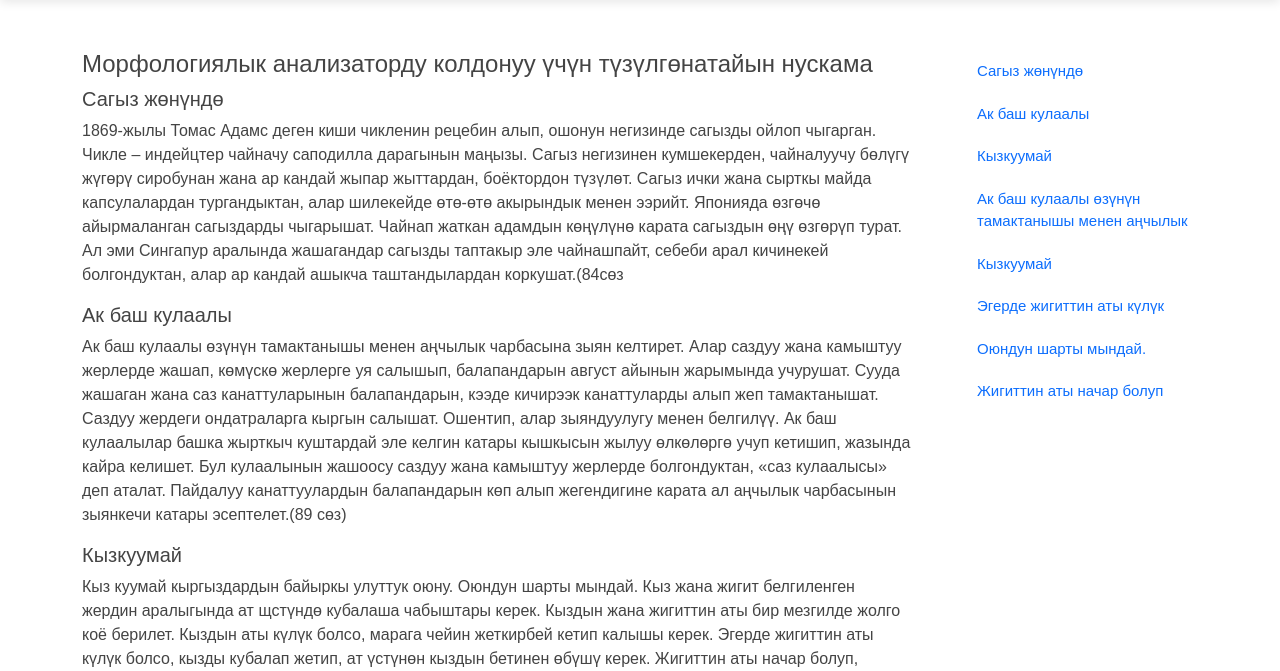
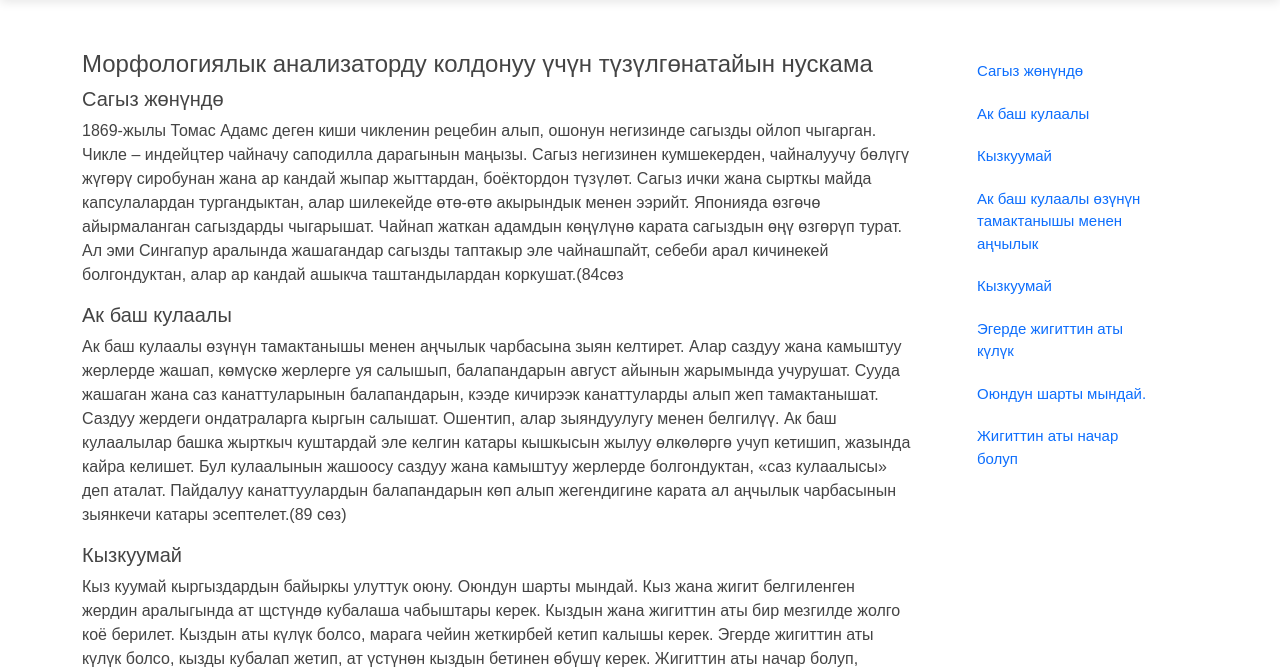
Before and after one commit to Aynagul/kyrgyz_morph_analyzer, a Django app: page /instruction/ in a window 1280 px wide. Shown: the part 90-761 px from the top of the page. Run offline with Django 4.2, Linux system fonts and the light colour scheme; some libraries are stand-ins or nearby versions.

Commit message:
Modeified style.css file

```diff
--- a/two_level_morphanalyzer/analyzer/static/analyzer/css/style.css
+++ b/two_level_morphanalyzer/analyzer/static/analyzer/css/style.css
@@ -278,15 +278,8 @@ input[type="text"] {
 
 /*Sidebar Styling*/
 #sidebar {
-<<<<<<< HEAD
     min-width: 250px;
     max-width: 250px;
-=======
-    max-height: 500px;
-    min-height: 500px;
-    max-width: 300px;
-    min-width: 300px;
->>>>>>> e7a1516b675c5e1b591bc01323f993a357a1aef6
     color: #fff;
     transition: all 0.3s;
     overflow-y: auto;
```
